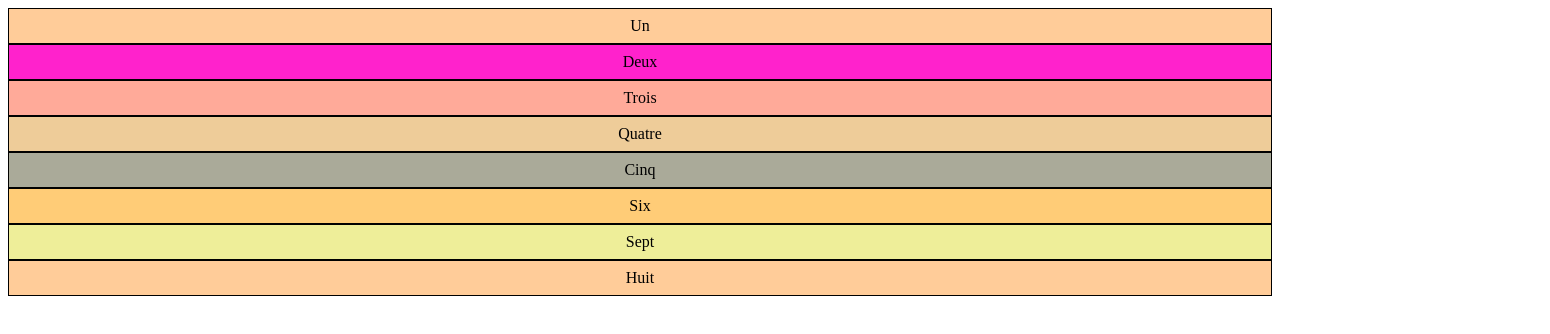
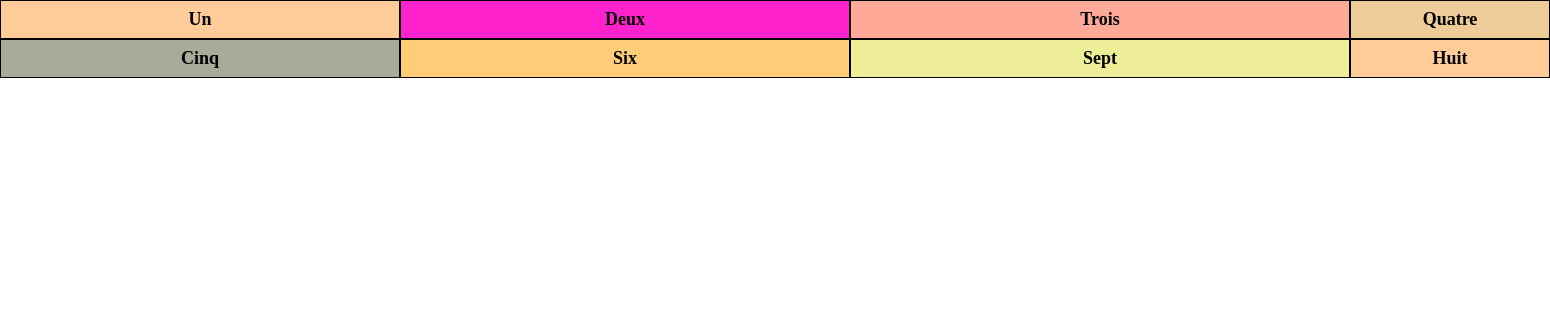
Before and after one commit to camara94/grid-css, a plain HTML site: page techno-grid/index.html in a window 1280 px wide. Shown: the whole page, 1550 px wide, since content can reach past the window. Drawn offline with Linux system fonts and the light colour scheme.

Commit message:
les bases de grid-template-columns: with many elements

```diff
--- a/techno-grid/style.css
+++ b/techno-grid/style.css
@@ -1,11 +1,18 @@
 
+body {
+    padding: 0;
+    margin: 0;
+}
 #grille {
     display: grid;
+    grid-template-columns: 400px 450px 500px 200px;
 }
 #grille div {
     padding: 8px;
     border: 1px solid;
     text-align: center;
+    font-size: 18px;
+    font-weight: bold;
 }
 .un {
     background-color: #fc9;
```
Also changed, not shown: 1 other file.
